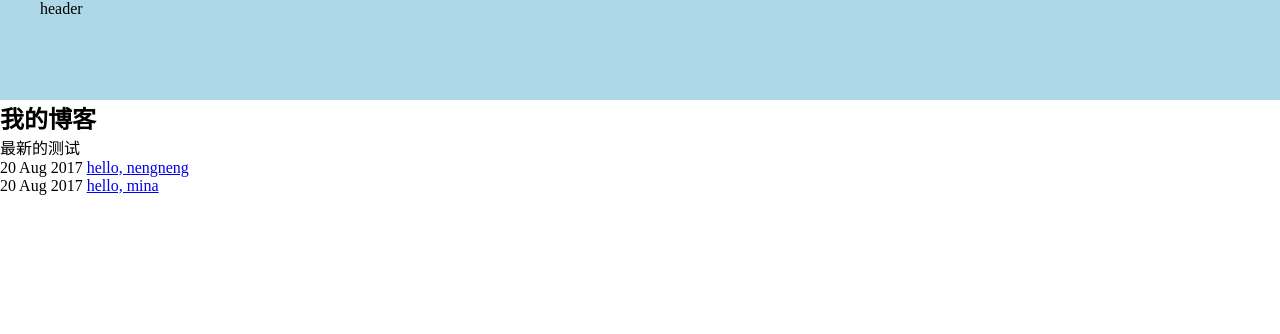
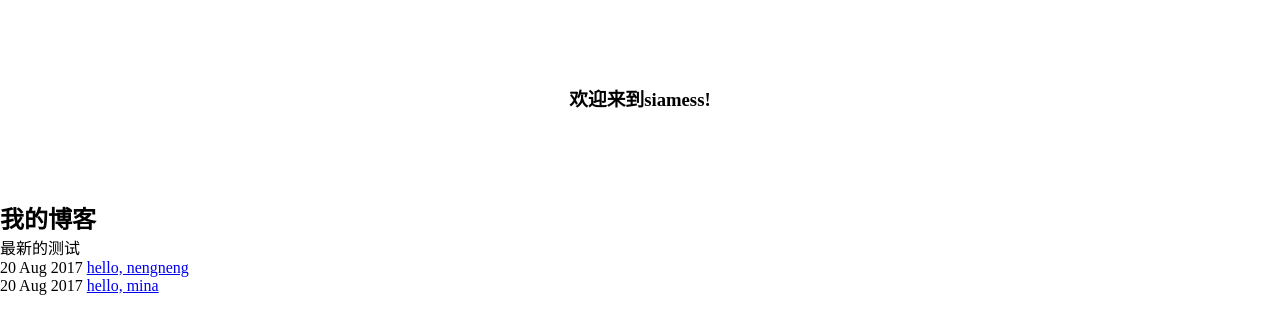
Before and after one commit to zhaoshiming/blog, a Jekyll site: the page built from index.html, in a window 1280 px wide. Shown: the top 334 px of the page. Built offline with Jekyll 4.4.1, drawn with Linux system fonts in a browser that asks for light colours.

Commit message:
Update default.html

```diff
--- a/_layouts/default.html
+++ b/_layouts/default.html
@@ -4,10 +4,13 @@
 	<meta http-equiv="content-type" content="text/html; charset=utf-8" />
 	<title>{{ page.title }}</title>
 	<link rel="stylesheet" href="css/reset.css">
+	<link rel="stylesheet" href="css/index.css">
 </head>
 <body>
-	<div style='height:100px;width:100%;background:lightblue;'>
-	  <div style='width: 1200px;height:100px;margin:0 auto;'>header</div>
+	<div class="head">
+		<div class="head-content">
+			<h3>欢迎来到siamess!</h3>
+		</div>
 	</div>
 	{{ content }}
 </body>
```
